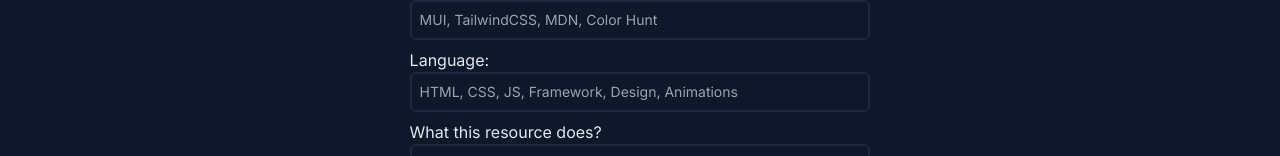
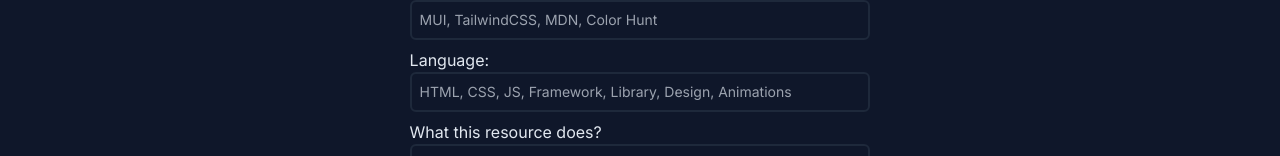
Before and after one commit to dustinsoos/frontend-assets, a Next.js app: page /recommend in a window 1280 px wide. Shown: the part 340-496 px from the top of the page. Built offline with nearby package versions, Linux system fonts and the light colour scheme.

Commit message:
changing placeholders

```diff
--- a/app/layout.jsx
+++ b/app/layout.jsx
@@ -1,7 +1,7 @@
 import "./globals.css";
 import { Inter } from "next/font/google";
 import Navbar from "./components/Navbar";
-import { StrictMode } from "react";
+import { StrictMode, Suspense } from "react";
 import Footer from "./components/Footer";
 const inter = Inter({ subsets: ["latin"] });
 
--- a/app/recommend/page.jsx
+++ b/app/recommend/page.jsx
@@ -83,7 +83,7 @@
                 value={language}
                 onChange={(e) => setLanguage(e.target.value)}
                 className="border-2 p-2 text-sm border-slate-800 hover:border-sky-500     bg-slate-900 rounded-md"
-                placeholder="HTML, CSS, JS, Framework, Design, Animations"
+                placeholder="HTML, CSS, JS, Framework, Library, Design, Animations"
                 type="text"
                 required
               />
--- a/app/resources/components/searchbar.jsx
+++ b/app/resources/components/searchbar.jsx
@@ -34,7 +34,7 @@
         <input
           type="text"
           className="w-10/12 lg:w-1/2 border-2 p-2 text-lg border-slate-800 hover:border-sky-500  bg-slate-900 rounded-md "
-          placeholder="Search..."
+          placeholder="HTML, CSS, JS, Framework, Library, Design, Animations"
           value={searchTerm}
           onChange={handleSearch}
         />
```
